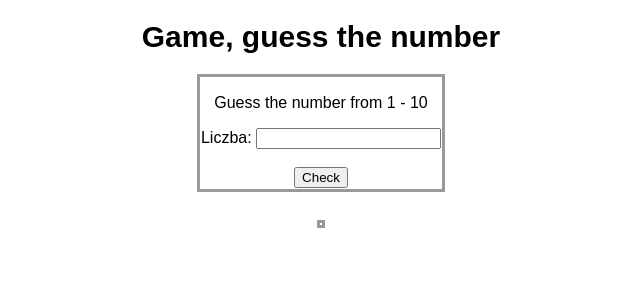
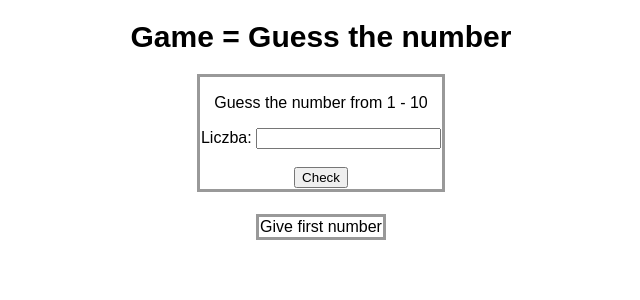
Before and after one commit to KajetanFrackowiak/phpHtmlCss, a PHP site: page / in a window 1280 px wide. Shown: the top 300 px of the page, without its empty margins (319-959 px from the left). Run offline with PHP 8.4, Linux system fonts and the light colour scheme.

Commit message:
Game, guess the number

```diff
--- a/Kurs PHP Kanał o wszystkim/Course18/index.php
+++ b/Kurs PHP Kanał o wszystkim/Course18/index.php
@@ -9,7 +9,7 @@ session_start();
     <link rel="stylesheet" href="style.css">
 </head>
 <body>
-<h1>Game, guess the number</h1>
+<h1>Game = Guess the number</h1>
 
 <table>
     <tr>
@@ -46,12 +46,21 @@ session_start();
 
                 if ($num > $_SESSION['los']) {
                     echo 'Unfortunately, the drawn number is less then yours<br>';
+                    echo 'You have ' . 10 - $_SESSION['i'] . ' more attempts<br>';
                 }
                 elseif ($num < $_SESSION['los']) {
                     echo 'Unfortunately, the drawn number is greater then yours<br>';
+                    echo 'You have ' . 10 - $_SESSION['i'] . ' more attempts<br>';
                 }
-                elseif ($num == $_SESSION['los']) {
-                    echo 'Great, you guessed the numbers and won the game!!!';
+                else {
+                    echo 'Great, you guessed the number the ' .$_SESSION['i'] . ' times!!!';
+                    session_destroy();
+                }
+            } else {
+                if (isset($_SESSION['i'])) {
+                    echo 'Give next number...';
+                } else {
+                    echo 'Give first number';
                 }
             }
             ?>
```
